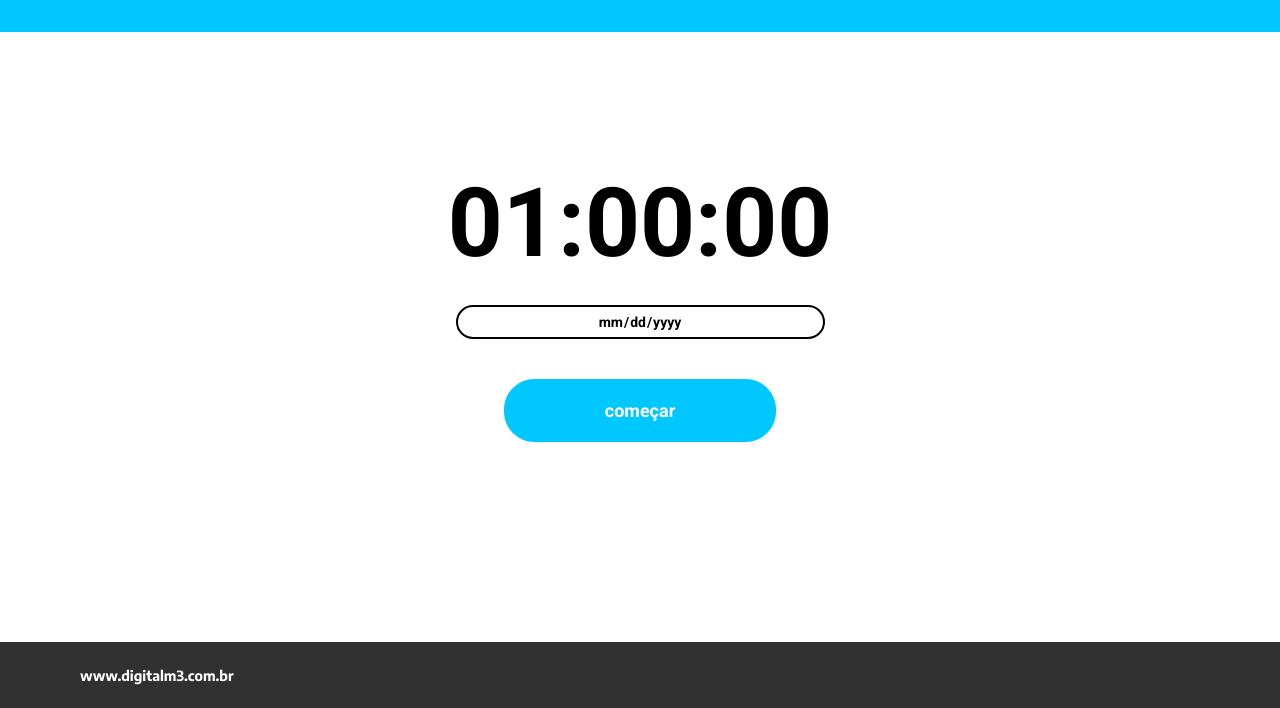
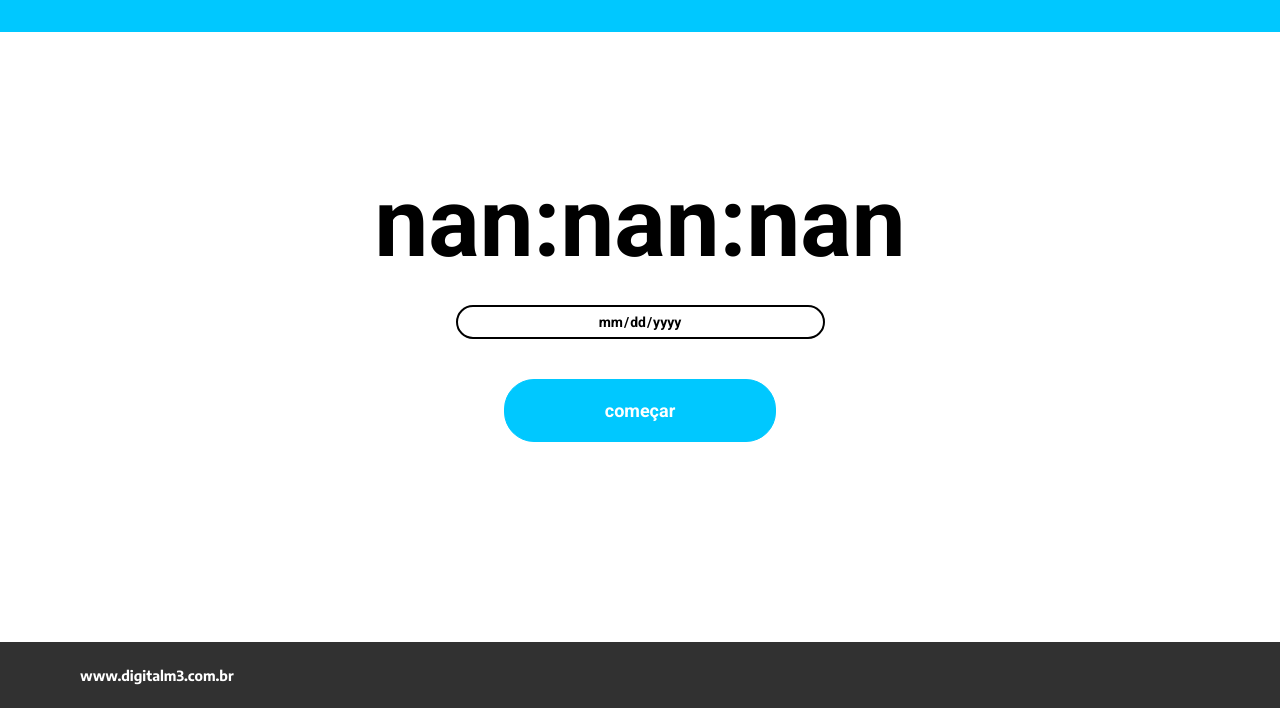
Before and after one commit to eduardobrennand/contagem-regressiva-js, a plain HTML site: page index.html in a window 1280 px wide. Both pictures are taken after a click on the button "começar". Shown: the part 94-802 px from the top of the page. Drawn offline with Linux system fonts and the light colour scheme.

Commit message:
Adiciona o inicio do JavaScript no programa

```diff
--- a/app.js
+++ b/app.js
@@ -0,0 +1,39 @@
+document.addEventListener('DOMContentLoaded', function() {
+    var botao = document.querySelector('.desafio-button');
+
+    botao.addEventListener('click', converteHoras);
+
+
+    function converteHoras(){
+        var getHora = document.querySelector('.desafio-contador-horas');
+        var getMinuto = document.querySelector('.desafio-contador-minutos');
+        var getSegundo = document.querySelector('.desafio-contador-segundos');
+
+
+        var dataAtualTime = new Date().getTime();
+        var dataInput = new Date(document.querySelector('.desafio-input-date').value);
+        dataInput.setHours(0,0,0,0);
+        var dataInputTime = dataInput.getTime();
+
+        var diferenca = dataInputTime - dataAtualTime;
+
+        var horas = Math.floor((diferenca % (1000 * 60 * 60 * 24)) / (1000 * 60 * 60));
+        var minutos = Math.floor((diferenca % (1000 * 60 * 60)) / (1000 * 60));
+        var segundos = Math.floor((diferenca % (1000 * 60)) / 1000);
+
+        getHora.innerHTML = horas + ':';
+        getMinuto.innerHTML = minutos + ':';
+        getSegundo.innerHTML = segundos;
+
+        timer = setInterval(converteHoras, 1000);
+
+    }
+
+
+
+
+
+
+
+
+})
--- a/index.html
+++ b/index.html
@@ -21,7 +21,9 @@
         </header>
 
         <div class="desafio-contador">
-            <h2>01:00:00</h2>
+            <h2 class="desafio-contador-horas">01:</h2>
+            <h2 class="desafio-contador-minutos">00:</h2>
+            <h2 class="desafio-contador-segundos">00</h2>
         </div>
 
         <div class="desafio-input-wrapper">
@@ -38,6 +40,6 @@
             </div>
         </footer>
     </main>
-
+        <script src="app.js"></script>
 </body>
 </html>
```
